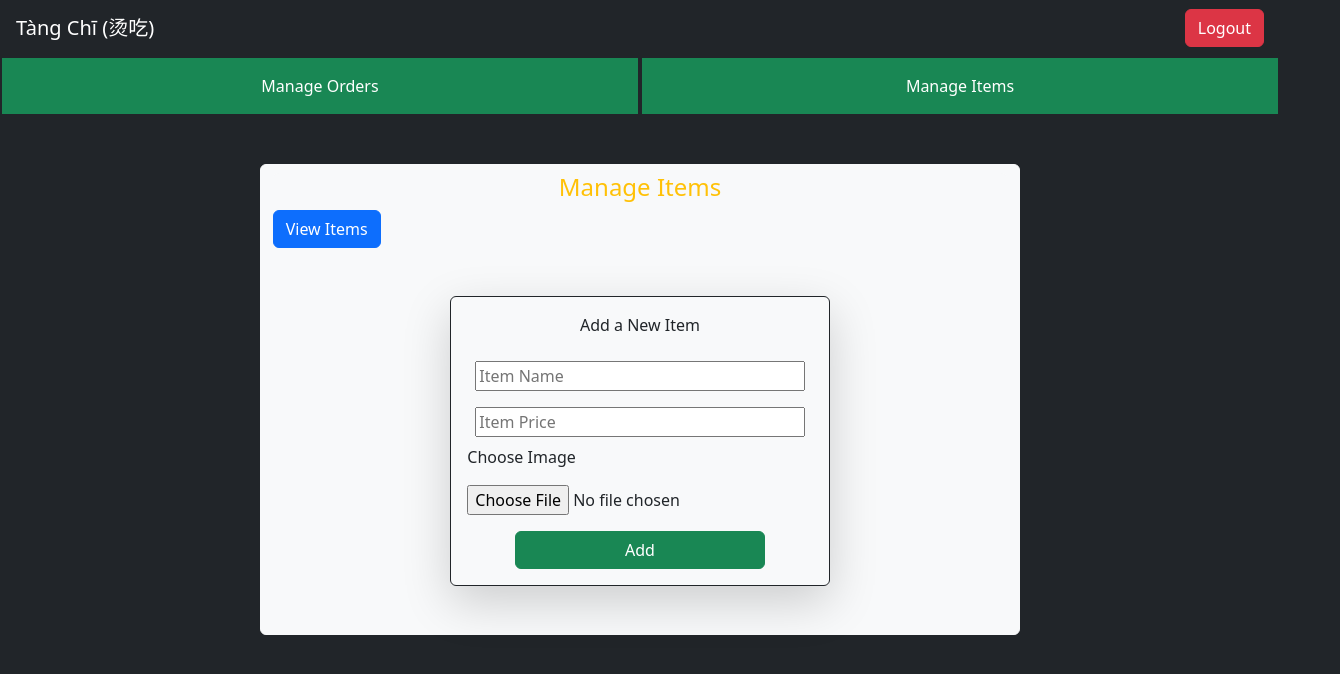
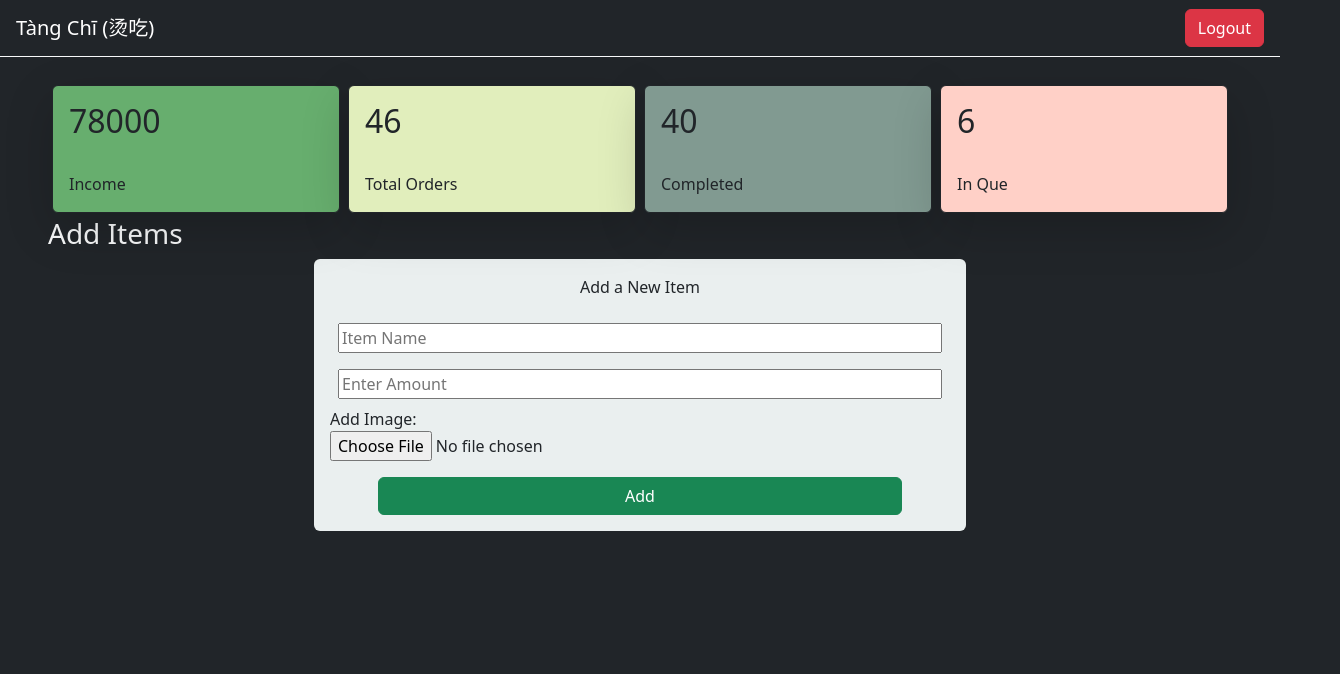
Before and after one commit to hadid07/Food_Delivery_App, a React (Vite) app in the folder food-app/: page /Admin-Dashboard in a window 1280 px wide. Shown: the top 674 px of the page, 1340 px wide, since content can reach past the window. Built offline with nearby package versions, Linux system fonts and the light colour scheme; no server answers; a web font is replaced by a local one.

Commit message:
chanings in admin panel design

```diff
--- a/food-app/src/Components/AddItems.jsx
+++ b/food-app/src/Components/AddItems.jsx
@@ -2,18 +2,17 @@ import React from 'react'
 
 const AddItems = () => {
     return (
-        <div>
-            <div className='row d-flex flex-column justify-content-center align-items-center '>
+        <div className='row'>
+            <h3 className='mx-5 text-light'>Add Items</h3>
+            <form className='d-flex flex-column col-md-6 p-3 mx-auto rounded' style={{ backgroundColor: 'rgb(234, 239, 239)' }} action="">
+                <p className='text-dark text-center '>Add a New Item</p>
+                <input className='m-2' type="text" placeholder='Item Name' />
+                <input className='m-2' type="number" placeholder='Enter Amount' />
+                <label for="fileInput">Add Image:</label>
+                <input type="file" id="fileInput" />
+                <button className='btn btn-success mx-5 mt-3'>Add</button>
+            </form>
 
-            <form action="" className='col-6 d-flex flex-column bg-gray m-5 p-3 border border-1 border-dark rounded shadow-lg '>
-                <p className='text-dark text-center'>Add a New Item</p>
-                <input className='m-2' type="text" placeholder='Item Name'/>
-                <input className='m-2' type="number" placeholder='Item Price' />
-                <p className='text-dark'>Choose Image</p>
-                <input type="file" name="" id="" />
-                <button type="submit" className='btn btn-success mx-5 mt-3'>Add</button>
-            </form>
-            </div>
         </div>
     )
 }
--- a/food-app/src/Components/AdminNav.jsx
+++ b/food-app/src/Components/AdminNav.jsx
@@ -5,7 +5,7 @@ const AdminNav = () => {
     return (
         <div className=''>
 
-            <div className='navbar navbar-expand navbar-dark d-flex flex-row text-white justify-content-between'>
+            <div className=' border-bottom border-light navbar navbar-expand navbar-dark d-flex flex-row text-white justify-content-between'>
                 <Link to="/" className=" mx-3 navbar-brand text-white">
                     Tàng Chī (烫吃)
                 </Link>
@@ -14,18 +14,6 @@ const AdminNav = () => {
                 </div>
 
             </div>
-
-
-            <div className='navbar  bg-light p-0' style={{ height: '60px' }}>
-                <ul className='d-flex row vw-100 list-unstyled align-items-stretch justify-content-center h-100 m-0'>
-                    <li className='bg-success text-white col-6 text-center border border-2 border-dark d-flex align-items-center justify-content-center'>
-                        Manage Orders
-                    </li>
-                    <li className='bg-success text-white col-6 text-center border border-2 border-dark d-flex align-items-center justify-content-center'>
-                        Manage Items
-                    </li>
-                </ul>
-            </div>
         </div>
 
     )
--- /dev/null
+++ b/food-app/src/Components/F_Cards.jsx
@@ -0,0 +1,12 @@
+import React from 'react'
+
+const F_Cards = (props) => {
+  return (
+    <div className= 'card m-1 text-dark rounded border border-1 border-dark shadow-lg' style={{backgroundColor:`${props.Color}`,width:'18rem'}}>
+        <h2 className='m-3'>{props.Amount}</h2>
+        <p className='m-3'>{props.Desc}</p>
+    </div>
+  )
+}
+
+export default F_Cards
--- /dev/null
+++ b/food-app/src/Components/FinanceCards.jsx
@@ -0,0 +1,15 @@
+import React from 'react'
+import F_Cards from './F_Cards'
+
+const FinanceCards = () => {
+  return (
+    <div className='d-flex flex-row mt-4 vw-100 align-items-center justify-content-center'>
+        <F_Cards Amount = '78000' Desc = 'Income' Color = 'rgb(103, 174, 110)'/>
+        <F_Cards Amount = '46' Desc = 'Total Orders' Color = 'rgb(225, 238, 188)'/>
+        <F_Cards Amount = '40' Desc = 'Completed' Color = 'rgb(129, 154, 145)'/>
+        <F_Cards Amount = '6' Desc = 'In Que' Color = 'rgb(255, 208, 199)'/>
+    </div>
+  )
+}
+
+export default FinanceCards
--- a/food-app/src/Components/ManageItems.jsx
+++ /dev/null
@@ -1,20 +0,0 @@
-import React, { useState } from 'react'
-import AddItems from './AddItems';
-import ViewItems from './ViewItems';
-
-const ManageItems = () => {
-    const [additem,setAdditem] = useState(true);
-  return (
-    <div className='bg-light rounded'>
-        <h4 className='text-warning text-center mt-2'>Manage Items</h4>
-        <button className='btn btn-primary' onClick={()=>setAdditem(!additem)}>
-            {additem ? 'View Items':'Add Items'}
-        </button>
-
-        {additem? <AddItems/> : <ViewItems/>}
-
-    </div>
-  )
-}
-
-export default ManageItems
--- a/food-app/src/Components/ViewItems.jsx
+++ /dev/null
@@ -1,9 +0,0 @@
-import React from 'react'
-
-const ViewItems = () => {
-  return (
-    <div className='text-dark'>ViewItems</div>
-  )
-}
-
-export default ViewItems
--- a/food-app/src/Pages/AdminPanel.jsx
+++ b/food-app/src/Pages/AdminPanel.jsx
@@ -1,6 +1,7 @@
 import React from 'react'
 import AdminNav from '../Components/AdminNav'
-import ManageItems from '../Components/ManageItems'
+import FinanceCards from '../Components/FinanceCards'
+import AddItems from '../Components/AddItems'
 
 const AdminPanel = () => {
   return (
@@ -13,11 +14,10 @@ const AdminPanel = () => {
 
         {/* -----Main----- */}
 
-        <div className='row '>
-          <div className='border border-1 border-light bg-light col-7 mx-auto mt-5 rounded'>
-          <ManageItems/>
+        <div className=''>
+         <FinanceCards/>
+         <AddItems/>
 
-          </div>
         </div>
     </div>
   )
```
Also changed, not shown: food-app/src/Components/AdminBody.jsx (added).
